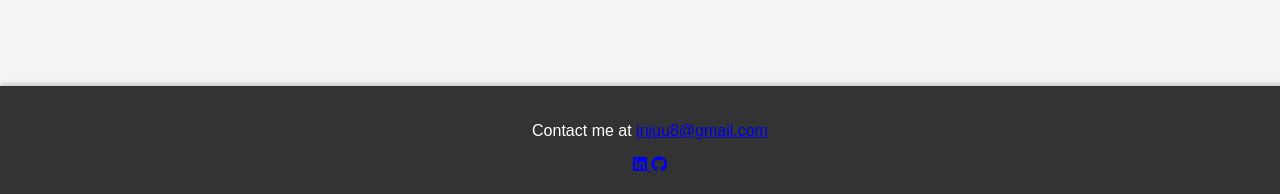
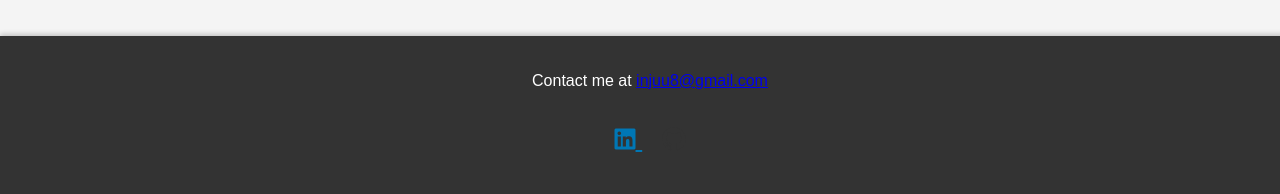
Before and after one commit to injuu522/injuu522.github.io, a plain HTML site: page index.html in a window 1280 px wide. Shown: the part 606-800 px from the top of the page. Drawn offline with Linux system fonts and the light colour scheme; some packages are replaced by stand-ins of ours; a script that the page names is missing.

Commit message:
Update styles.css

```diff
--- a/styles.css
+++ b/styles.css
@@ -100,6 +100,21 @@ header nav ul li a {
     }
 }
 
+.social-links {
+    text-align: center;
+    padding: 20px;
+}
+
+.social-links a {
+    margin: 0 10px;
+    font-size: 24px; /* Size of the icons */
+    color: #0077B5; /* LinkedIn's brand color for the LinkedIn icon */
+}
+
+.social-links a:nth-child(2) {
+    color: #333; /* GitHub's commonly used icon color */
+}
+
 footer {
     background: #333;
     color: #fff;
```
